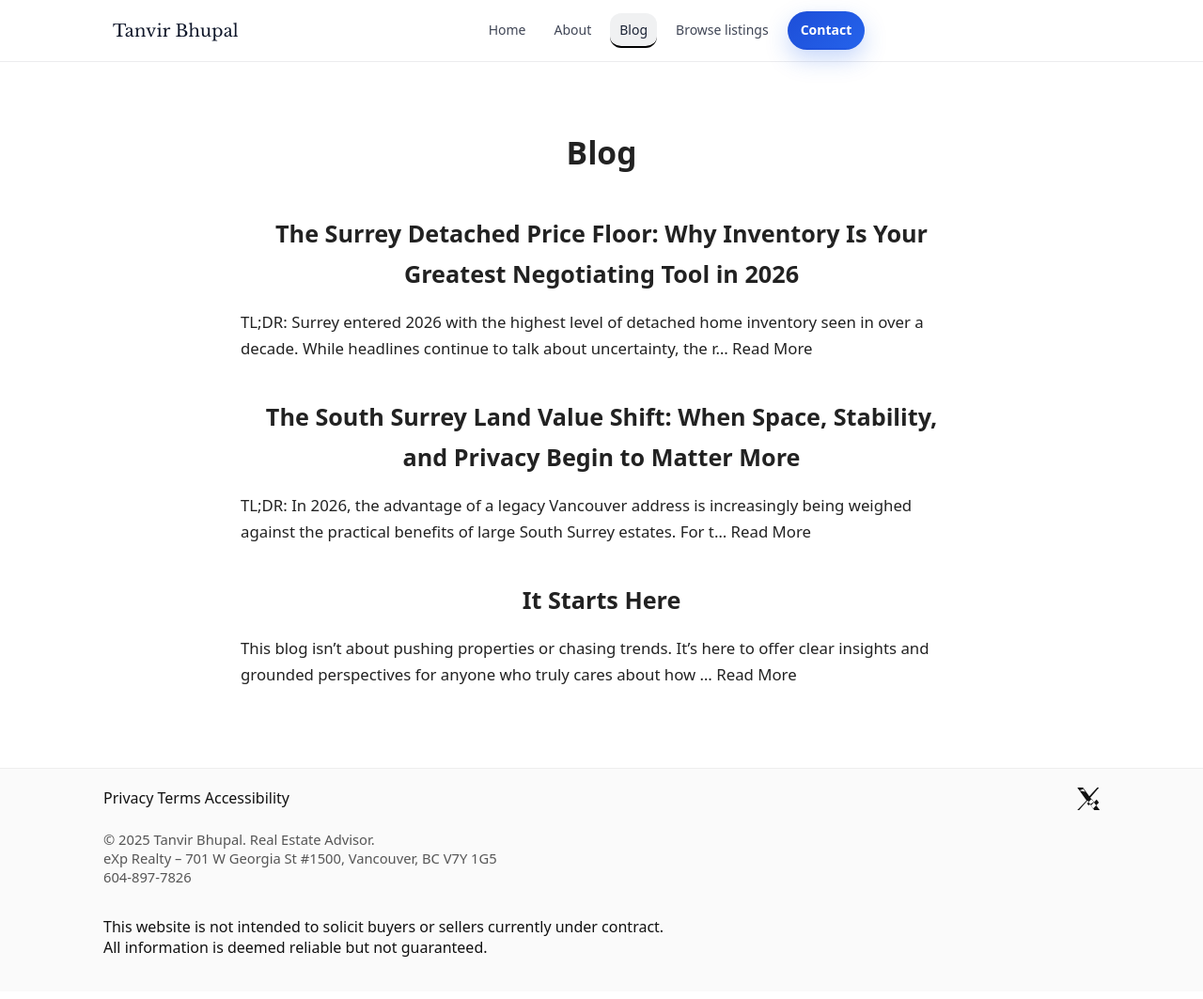
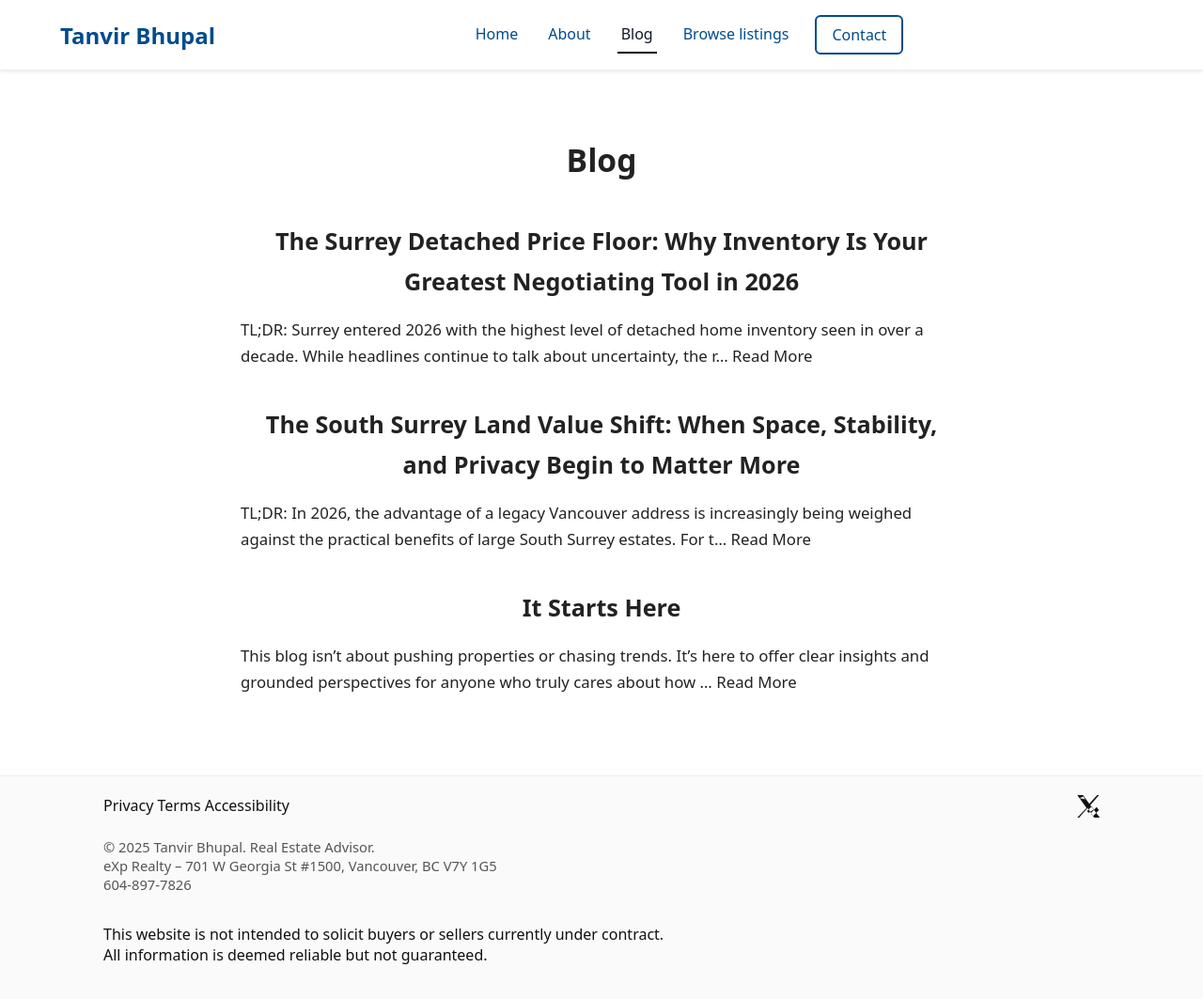
Before and after one commit to gvancouverhomes/gvancouverhomes.github.io, a Jekyll site: the page built from blog/index.md, in a window 1280 px wide and 1063 px high. Shown: the whole window at 94% size. Built offline with Jekyll 4.4.1, drawn with Linux system fonts in a browser that asks for light colours.

Commit message:
Match nav styling to mockup

```diff
--- a/assets/css/refined.css
+++ b/assets/css/refined.css
@@ -1,85 +1,109 @@
-/* Refined navigation styling */
+/* Refined nav – match the uploaded mockup */
 
-.site-header{
-  position: sticky;
-  top: 0;
-  z-index: 50;
-  background: rgba(255,255,255,0.84);
-  backdrop-filter: blur(10px);
-  border-bottom: 1px solid rgba(15,23,42,0.08);
+:root{
+  --max: 1200px;
+  --pad-x: 24px;
+  --accent: #004b8d;
+  --accentHover: #1f6fb8;
+  --ink: #0f172a;
 }
 
-.nav-wrap{
-  max-width: 1080px;
+/* Give the page room if header is fixed */
+body{
+  padding-top: 74px;
+}
+
+/* Header bar */
+.site-header{
+  width: 100%;
+  position: fixed;       /* mockup is fixed */
+  top: 0;
+  left: 0;
+  z-index: 100;
+  background: rgba(255,255,255,0.95);
+  box-shadow: 0 1px 4px rgba(0,0,0,0.10);
+}
+
+/* Your header uses .container, so we override it to behave like the mockup's nav-container */
+.site-header .container{
+  max-width: var(--max);
   margin: 0 auto;
-  padding: 14px 22px;
+  padding: 16px var(--pad-x);
   display: flex;
   align-items: center;
   justify-content: space-between;
-  gap: 16px;
+  gap: 18px;
 }
 
+/* Brand */
 .brand{
-  font-family: "Libre Baskerville", Georgia, "Times New Roman", Times, serif;
-  font-size: 18px;
-  letter-spacing: 0.2px;
+  font-size: 1.5rem;
+  font-weight: 600;
+  color: var(--accent);
   text-decoration: none;
-  color: #0f172a;
   white-space: nowrap;
 }
 
+/* Links row */
 .site-nav ul{
   list-style: none;
   display: flex;
   align-items: center;
-  gap: 10px;
+  gap: 24px;           /* mockup spacing */
   margin: 0;
   padding: 0;
 }
 
 .site-nav a{
+  color: var(--accent);
   text-decoration: none;
-  color: rgba(15,23,42,0.80);
-  font-size: 14px;
-  padding: 8px 10px;
-  border-radius: 12px;
-  display: inline-block;
+  font-weight: 500;
 }
 
 .site-nav a:hover{
-  background: rgba(37,99,235,0.08);
-  color: rgba(15,23,42,0.95);
+  color: var(--accentHover);
 }
 
+/* CTA (Contact) – mockup style */
 .site-nav a.cta{
-  background: linear-gradient(135deg, #1d4ed8, #2563eb);
-  color: #fff;
-  padding: 10px 14px;
-  border-radius: 999px;
-  font-weight: 600;
-  box-shadow: 0 10px 25px rgba(37,99,235,0.25);
+  padding: 8px 16px;
+  border: 2px solid var(--accent);
+  border-radius: 6px;
+  transition: background-color 0.2s ease, color 0.2s ease;
 }
 
+.site-nav a.cta:hover{
+  background: var(--accent);
+  color: #fff;
+}
+
+/* Active state */
 .site-nav li.active a{
-  background: rgba(15,23,42,0.06);
-  color: rgba(15,23,42,0.95);
+  color: var(--ink);
 }
 
 /* Mobile */
+.mobile-nav-toggle{
+  display: none;
+  cursor: pointer;
+  font-size: 22px;
+  color: var(--accent);
+}
+
+/* If your existing CSS already handles mobile, this won’t fight it much */
 @media (max-width: 860px){
-  .nav-wrap{
-    flex-wrap: wrap;
-  }
+  .mobile-nav-toggle{ display: block; }
 
   .site-nav ul{
     display: none;
     width: 100%;
-    padding-top: 10px;
+    flex-direction: column;
+    align-items: flex-start;
+    gap: 14px;
+    padding-top: 12px;
   }
 
   .site-nav ul.open{
     display: flex;
-    flex-direction: column;
-    align-items: flex-start;
   }
 }
```
